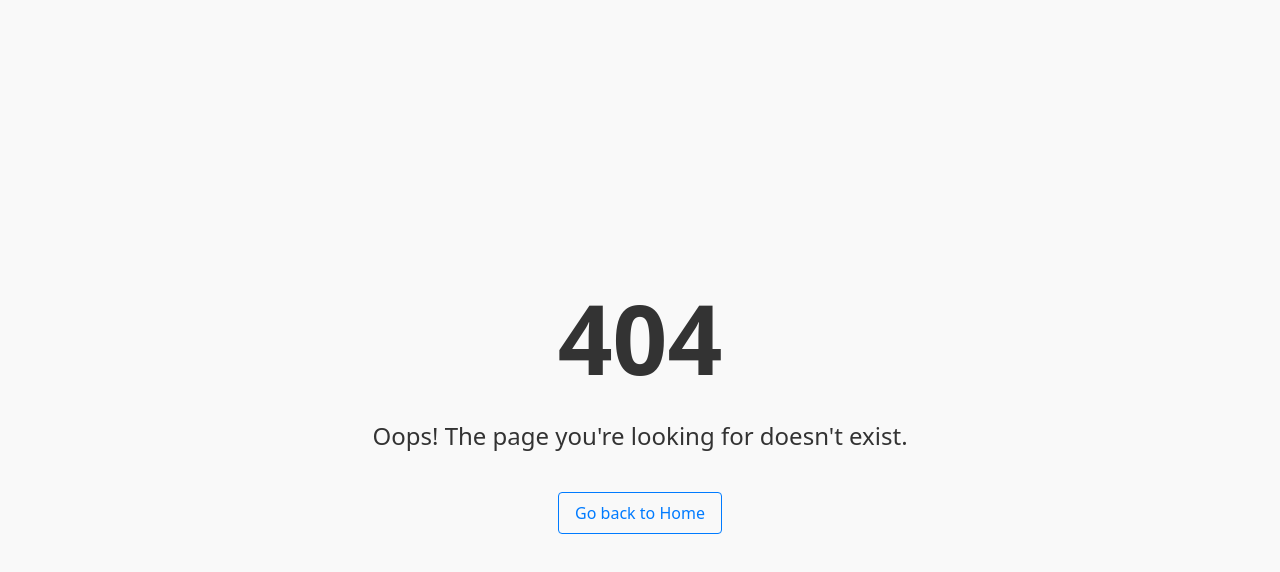
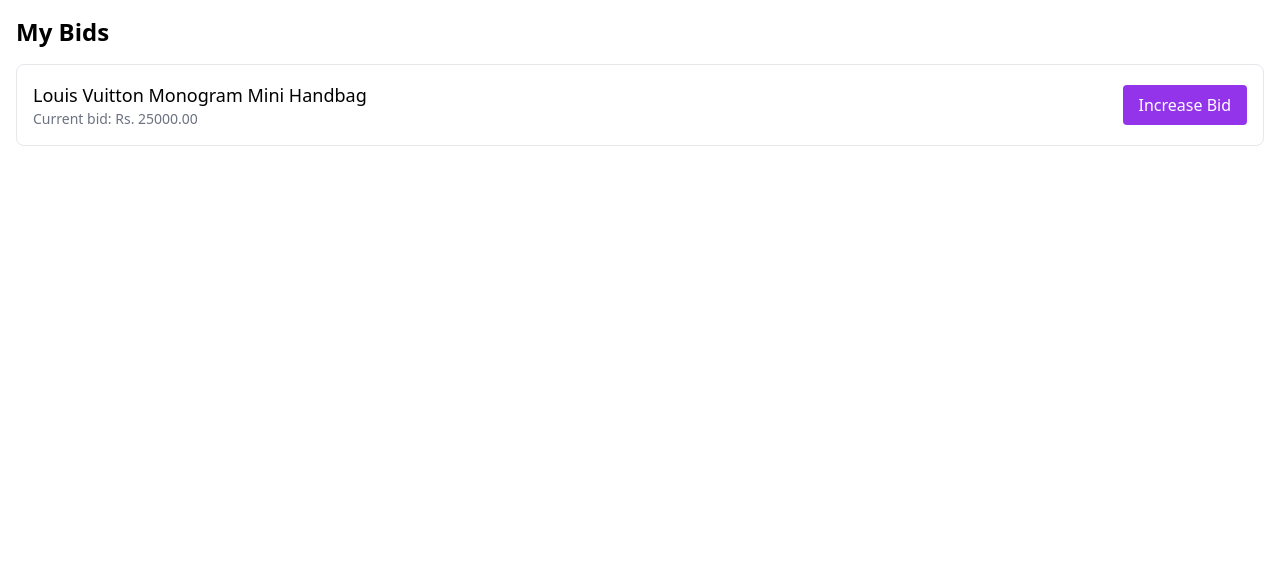
Before and after one commit to Dewmini-Mandis/auction-management-system-frontend, a React (Vite) app in the folder ams-frontend/: page /mybids in a window 1280 px wide. Before the commit this address had no page. Shown: the top 572 px of the page. Built offline with nearby package versions, Linux system fonts and the light colour scheme.

Commit message:
Upload increase bid modal

```diff
--- /dev/null
+++ b/ams-frontend/src/components/layout/Bid/IncreaseBid.jsx
@@ -0,0 +1,79 @@
+import React, { useState } from 'react';
+import approval from '../../../assets/images/approval.png';
+
+const IncreaseBid = ({ onClose }) => {
+  const [bidAmount, setBidAmount] = useState('');
+
+  const handleInputChange = (e) => {
+    const value = e.target.value;
+    if (/^\d*$/.test(value)) {
+      setBidAmount(value);
+    }
+  };
+
+  return (
+    <div className="fixed inset-0 z-50 flex items-center justify-center">
+      {/* Modal background (gray overlay) */}
+      <div className="fixed inset-0 bg-gray-200 opacity-90" onClick={onClose}></div>
+
+      {/* Modal content */}
+      <div className="relative z-10 max-w-sm p-4 bg-white shadow-lg sm:p-7 rounded-2xl w-fit">
+        {/* Modal Header */}
+        <div className='border-b border-solid border-neutral-200'>
+        <div className='flex items-center border-[#44BF00] mb-2 border-solid border-2 p-2'>
+    {/* Image */}
+    <img className='w-8 h-8 mr-2 sm:w-10 sm:h-10' src={approval} alt="approval" />
+
+    {/* Text */}
+    <p className='text-[10px] sm:text-[13px] text-[#44BF00] font-semibold'>
+      You are the highest bidder on this item. Hope you win it!
+    </p>
+  </div>
+          <h2 className="mb-2 text-[12px] sm:text-[15px] font-medium">
+            Authentic Louis Vuitton Monogram Mini Josephine PM Pink M92216 Handbag NS080276
+          </h2>
+          <p className='mb-2 text-[10px] sm:text-[13px]'>Condition : Brand New</p>
+        </div>
+
+        <p className='my-2 text-[10px] sm:text-[13px]'>12 bids | Time left : <span className='text-red-600'>6h 4m 2s</span></p>
+        <p className='mb-2 text-[10px] sm:text-[13px]'>Current bid : <span className='font-bold text-[11px] sm:text-[14px]'>Rs. 25000.00</span></p>
+        <p className='mb-2 text-[10px] sm:text-[13px]'>Shipping : free shipping</p>
+
+        <div className='p-2 my-1 rounded-lg bg-[#C8C8C8]'>
+
+          <p className='text-[8px] sm:text-[11px] text-gray-700'>Your max bid : Rs. 28500.00</p>
+
+          {/* Increase Bid Input */}
+          <div className="flex">
+            <div className='flex w-full h-fit'>
+              <input
+                type="text"
+                className="w-3/5 h-6 sm:h-8 p-2 my-2 border border-gray-300 rounded placeholder:text-[10px] sm:placeholder:text-[13px]"
+                placeholder='Rs.'
+                value={bidAmount}
+                onChange={handleInputChange}
+              />
+              <button className="px-5 sm:px-6 py-1 text-[10px] sm:text-[13px] h-6 sm:h-8 my-2 text-white bg-[#480C7B] rounded-[5px] ml-auto hover:bg-purple-800">
+                Increase Bid
+              </button>
+            </div>
+          </div>
+
+          <p className='mb-2 text-[8px] sm:text-[11px] text-gray-700'>Enter Rs. 29100 or more</p>
+        </div>
+
+
+
+
+        {/* Close Button */}
+        <div className='flex justify-end mt-1'>
+          <button className="text-[11px] sm:text-[14px] text-[#480C7B] hover:text-purple-500" onClick={onClose}>
+            Close
+          </button>
+        </div>
+      </div>
+    </div>
+  );
+};
+
+export default IncreaseBid;
--- /dev/null
+++ b/ams-frontend/src/pages/MyBids/MyBids.jsx
@@ -0,0 +1,39 @@
+import React, { useState } from 'react';
+import IncreaseBid from '../../components/layout/Bid/IncreaseBid';
+
+const MyBids = () => {
+  const [isIncreaseModalOpen, setIsIncreaseModalOpen] = useState(false);
+
+  const handleOpenIncreaseModal = () => {
+    setIsIncreaseModalOpen(true);
+  };
+
+  const handleCloseIncreaseModal = () => {
+    setIsIncreaseModalOpen(false);
+  };
+
+  return (
+    <div className="w-full h-full p-4">
+      <h1 className="mb-4 text-2xl font-bold">My Bids</h1>
+
+      {/* Bid Item */}
+      <div className="flex items-center justify-between p-4 mb-4 border border-gray-200 rounded-lg">
+        <div>
+          <h2 className="text-lg font-medium">Louis Vuitton Monogram Mini Handbag</h2>
+          <p className="text-sm text-gray-500">Current bid: Rs. 25000.00</p>
+        </div>
+        <button
+          className="px-4 py-2 text-white bg-purple-600 rounded hover:bg-purple-800"
+          onClick={handleOpenIncreaseModal}
+        >
+          Increase Bid
+        </button>
+      </div>
+
+      {/* Increase Bid Modal */}
+      {isIncreaseModalOpen && <IncreaseBid onClose={handleCloseIncreaseModal} />}
+    </div>
+  );
+};
+
+export default MyBids;
--- a/ams-frontend/src/routes.jsx
+++ b/ams-frontend/src/routes.jsx
@@ -5,7 +5,7 @@
 import HomePage from './pages/Home/HomePage';
 import NotFound from './components/NotFound/NotFound';
 import ProductList from './pages/Product/ProductList/ProductList';
-import AddBid from './components/layout/Bid/AddBid';
+import MyBids from './pages/MyBids/MyBids';
 import WishList from './pages/Wishlist/WishList';
 
 const AppRoutes = () => {
@@ -17,6 +17,7 @@
         <Route path="/" element={<HomePage />} />
         <Route path="/productlist" element={<ProductList />} />
         <Route path="/wishlist" element={<WishList />} />
+        <Route path="/mybids" element={<MyBids />} />
 
 
         {/* Auth Routes */}
```
Also changed, not shown: ams-frontend/src/assets/images/Approval.png (added).
